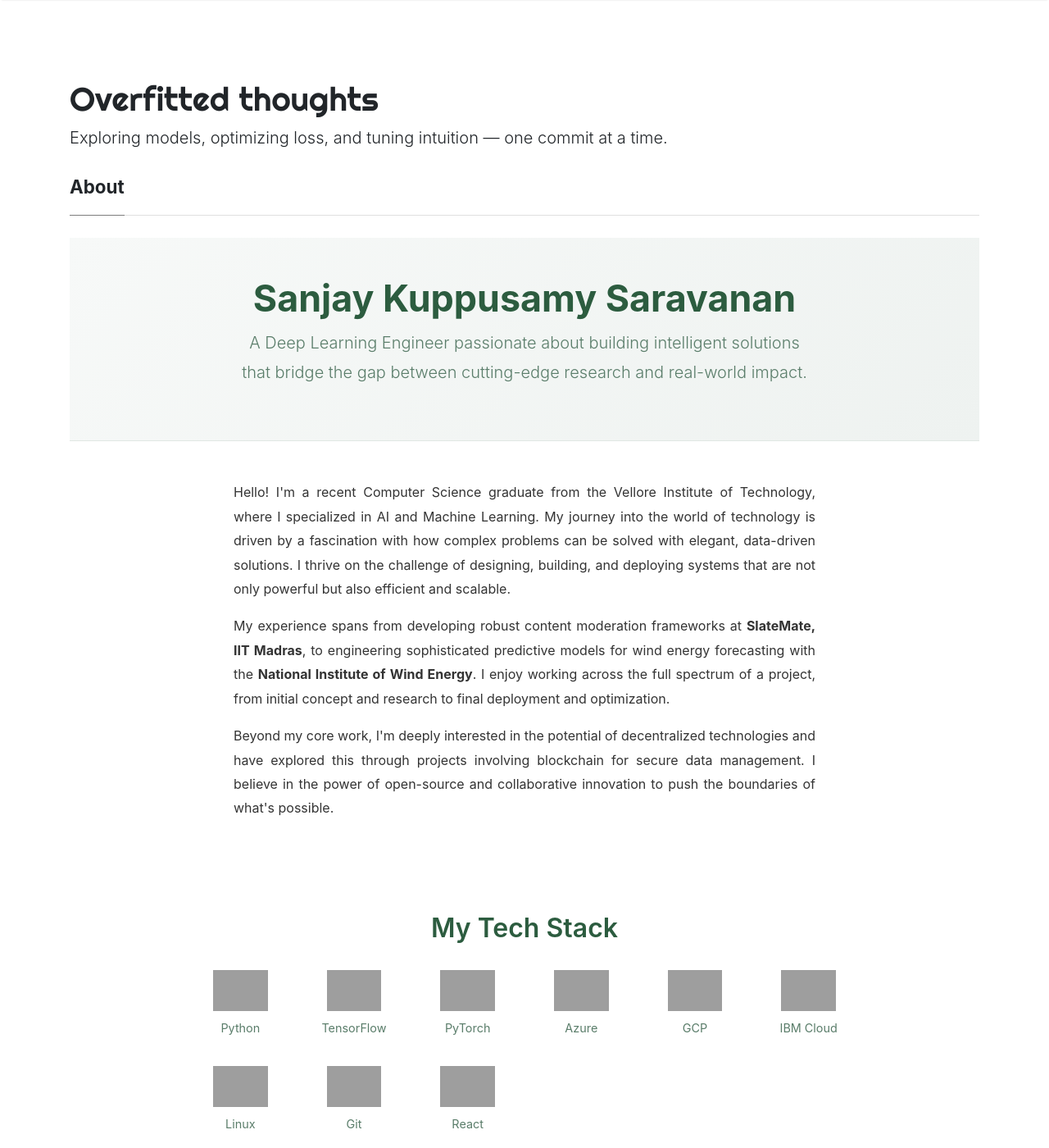
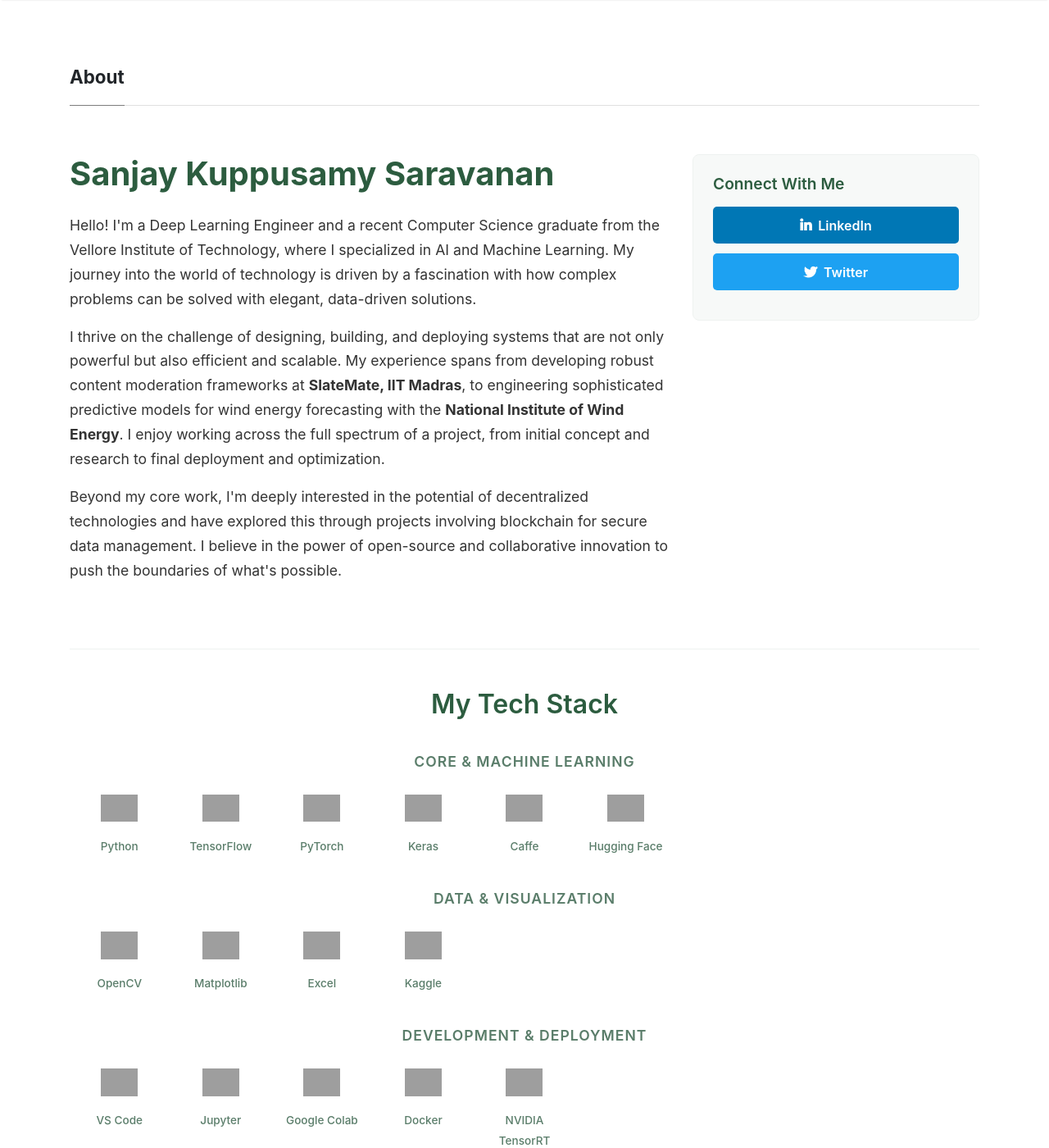
Before and after one commit to sanjay-ks23/sanjay-ks23.github.io, a Jekyll site: the page built from _pages/about.md, in a window 1280 px wide and 1400 px high. Shown: the whole window at 82% size. Built offline with Jekyll 4.4.1, drawn with Linux system fonts in a browser that asks for light colours; nearby versions of some CDN libraries; some of the changed text lies outside the part shown; grey boxes are pictures that could not be loaded.

Commit message:
Update about.md

```diff
--- a/_pages/about.md
+++ b/_pages/about.md
@@ -4,120 +4,122 @@
 permalink: /about
 comments: false
 show_explore: false
+show_sitetitle: false
 ---
 
 <style>
-    .about-header {
-        text-align: center;
-        padding: 3rem 0;
-        background: linear-gradient(135deg, #f7f9f8, #eef2f0);
-        border-bottom: 1px solid #e0e7e3;
+    .about-container {
+        padding: 2rem 0;
     }
-    .about-header h1 {
-        font-size: 2.8rem;
+    .about-main-content h1 {
+        font-size: 2.5rem;
         font-weight: 700;
         color: #2c5c3f;
-        margin-bottom: 0.5rem;
+        margin-bottom: 1.5rem;
     }
-    .about-header .lead {
-        font-size: 1.25rem;
-        color: #5a7d6a;
-        max-width: 700px;
-        margin: 0 auto;
+    .about-main-content p {
+        font-size: 1.1rem;
+        line-height: 1.7;
+        text-align: left;
+        margin-bottom: 1.25rem;
     }
-    .about-content {
+    .connect-sidebar {
+        position: sticky;
+        top: 80px;
+        padding: 1.5rem;
+        background-color: #f7f9f8;
+        border-radius: 8px;
+        border: 1px solid #eef2f0;
+    }
+    .connect-sidebar h4 {
+        font-size: 1.2rem;
+        font-weight: 600;
+        color: #2c5c3f;
+        margin-bottom: 1rem;
+    }
+    .connect-sidebar .btn {
+        display: block;
+        width: 100%;
+        margin-bottom: 0.75rem;
+        padding: 0.6rem 0;
+        font-weight: 600;
+        border-radius: 5px;
+        transition: all 0.3s ease;
+    }
+    .btn-linkedin { background-color: #0077b5; color: white; }
+    .btn-linkedin:hover { background-color: #005582; color: white; }
+    .btn-twitter { background-color: #1DA1F2; color: white; }
+    .btn-twitter:hover { background-color: #0c85d0; color: white; }
+
+    .tech-stack-section {
         padding: 3rem 0;
-        text-align: justify;
-    }
-    .tech-stack-section {
-        text-align: center;
-        padding: 3rem 0;
-        background-color: #ffffff;
+        margin-top: 2rem;
+        border-top: 1px solid #eef2f0;
     }
     .tech-stack-section h2 {
+        text-align: center;
         font-size: 2rem;
         font-weight: 600;
         color: #2c5c3f;
-        margin-bottom: 2rem;
+        margin-bottom: 2.5rem;
+    }
+    .tech-category {
+        margin-bottom: 2.5rem;
+    }
+    .tech-category h5 {
+        font-size: 1.1rem;
+        font-weight: 600;
+        color: #5a7d6a;
+        margin-bottom: 1.5rem;
+        text-align: center;
+        text-transform: uppercase;
+        letter-spacing: 1px;
     }
     .tech-stack-grid {
         display: grid;
-        grid-template-columns: repeat(auto-fill, minmax(100px, 1fr));
+        grid-template-columns: repeat(auto-fill, minmax(90px, 1fr));
         gap: 2rem;
-        max-width: 800px;
-        margin: 0 auto;
+        justify-items: center;
     }
     .tech-icon {
         display: flex;
         flex-direction: column;
         align-items: center;
-        gap: 0.5rem;
+        text-align: center;
+        gap: 0.75rem;
         transition: transform 0.2s ease;
     }
     .tech-icon:hover {
         transform: scale(1.1);
     }
     .tech-icon img {
-        height: 50px;
-        width: auto;
+        height: 45px;
+        width: 45px;
+        object-fit: contain;
     }
     .tech-icon span {
-        font-size: 0.9rem;
+        font-size: 0.85rem;
         color: #5a7d6a;
-    }
-    .connect-section {
-        text-align: center;
-        padding: 3rem 0;
-        background: linear-gradient(135deg, #f7f9f8, #eef2f0);
-        border-top: 1px solid #e0e7e3;
-    }
-    .connect-section h2 {
-        font-size: 2rem;
-        font-weight: 600;
-        color: #2c5c3f;
-        margin-bottom: 1rem;
-    }
-    .connect-section p {
-        color: #5a7d6a;
-        margin-bottom: 1.5rem;
-    }
-    .connect-buttons .btn {
-        margin: 0 0.5rem;
-        padding: 0.75rem 1.5rem;
-        font-weight: 600;
-        border-radius: 50px;
-        transition: all 0.3s ease;
-    }
-    .btn-linkedin {
-        background-color: #0077b5;
-        color: white;
-    }
-    .btn-linkedin:hover {
-        background-color: #005582;
-        color: white;
-    }
-    .btn-twitter {
-        background-color: #1DA1F2;
-        color: white;
-    }
-    .btn-twitter:hover {
-        background-color: #0c85d0;
-        color: white;
+        font-weight: 500;
     }
 </style>
 
-<div class="about-header">
-    <h1>Sanjay Kuppusamy Saravanan</h1>
-    <p class="lead">A Deep Learning Engineer passionate about building intelligent solutions that bridge the gap between cutting-edge research and real-world impact.</p>
-</div>
+<div class="about-container">
+    <div class="row">
+        <!-- Main Content -->
+        <div class="col-lg-8 about-main-content">
+            <h1>Sanjay Kuppusamy Saravanan</h1>
+            <p>Hello! I'm a Deep Learning Engineer and a recent Computer Science graduate from the Vellore Institute of Technology, where I specialized in AI and Machine Learning. My journey into the world of technology is driven by a fascination with how complex problems can be solved with elegant, data-driven solutions.</p>
+            <p>I thrive on the challenge of designing, building, and deploying systems that are not only powerful but also efficient and scalable. My experience spans from developing robust content moderation frameworks at <strong>SlateMate, IIT Madras</strong>, to engineering sophisticated predictive models for wind energy forecasting with the <strong>National Institute of Wind Energy</strong>. I enjoy working across the full spectrum of a project, from initial concept and research to final deployment and optimization.</p>
+            <p>Beyond my core work, I'm deeply interested in the potential of decentralized technologies and have explored this through projects involving blockchain for secure data management. I believe in the power of open-source and collaborative innovation to push the boundaries of what's possible.</p>
+        </div>
 
-<div class="container">
-    <div class="row justify-content-center">
-        <div class="col-lg-8">
-            <div class="about-content">
-                <p>Hello! I'm a recent Computer Science graduate from the Vellore Institute of Technology, where I specialized in AI and Machine Learning. My journey into the world of technology is driven by a fascination with how complex problems can be solved with elegant, data-driven solutions. I thrive on the challenge of designing, building, and deploying systems that are not only powerful but also efficient and scalable.</p>
-                <p>My experience spans from developing robust content moderation frameworks at <strong>SlateMate, IIT Madras</strong>, to engineering sophisticated predictive models for wind energy forecasting with the <strong>National Institute of Wind Energy</strong>. I enjoy working across the full spectrum of a project, from initial concept and research to final deployment and optimization.</p>
-                <p>Beyond my core work, I'm deeply interested in the potential of decentralized technologies and have explored this through projects involving blockchain for secure data management. I believe in the power of open-source and collaborative innovation to push the boundaries of what's possible.</p>
+        <!-- Sidebar -->
+        <div class="col-lg-4">
+            <div class="connect-sidebar">
+                <h4>Connect With Me</h4>
+                <a href="https://linkedin.com/in/sanjayks2317" target="_blank" class="btn btn-linkedin"><i class="fab fa-linkedin-in mr-2"></i>LinkedIn</a>
+                <a href="https://twitter.com/Sanj_AI_space" target="_blank" class="btn btn-twitter"><i class="fab fa-twitter mr-2"></i>Twitter</a>
             </div>
         </div>
     </div>
@@ -126,27 +128,38 @@
 <div class="tech-stack-section">
     <div class="container">
         <h2>My Tech Stack</h2>
-        <div class="tech-stack-grid">
-            <div class="tech-icon"><img src="https://cdn.jsdelivr.net/gh/devicons/devicon/icons/python/python-original.svg" alt="Python"><span>Python</span></div>
-            <div class="tech-icon"><img src="https://cdn.jsdelivr.net/gh/devicons/devicon/icons/tensorflow/tensorflow-original.svg" alt="TensorFlow"><span>TensorFlow</span></div>
-            <div class="tech-icon"><img src="https://cdn.jsdelivr.net/gh/devicons/devicon/icons/pytorch/pytorch-original.svg" alt="PyTorch"><span>PyTorch</span></div>
-            <div class="tech-icon"><img src="https://cdn.jsdelivr.net/gh/devicons/devicon/icons/azure/azure-original.svg" alt="Azure"><span>Azure</span></div>
-            <div class="tech-icon"><img src="https://cdn.jsdelivr.net/gh/devicons/devicon/icons/googlecloud/googlecloud-original.svg" alt="GCP"><span>GCP</span></div>
-            <div class="tech-icon"><img src="https://cdn.jsdelivr.net/gh/devicons/devicon/icons/ibm/ibm-original.svg" alt="IBM Cloud"><span>IBM Cloud</span></div>
-            <div class="tech-icon"><img src="https://cdn.jsdelivr.net/gh/devicons/devicon/icons/linux/linux-original.svg" alt="Linux"><span>Linux</span></div>
-            <div class="tech-icon"><img src="https://cdn.jsdelivr.net/gh/devicons/devicon/icons/git/git-original.svg" alt="Git"><span>Git</span></div>
-            <div class="tech-icon"><img src="https://cdn.jsdelivr.net/gh/devicons/devicon/icons/react/react-original.svg" alt="React"><span>React</span></div>
+
+        <div class="tech-category">
+            <h5>Core & Machine Learning</h5>
+            <div class="tech-stack-grid">
+                <div class="tech-icon"><img src="https://cdn.jsdelivr.net/gh/devicons/devicon/icons/python/python-original.svg" alt="Python"><span>Python</span></div>
+                <div class="tech-icon"><img src="https://cdn.jsdelivr.net/gh/devicons/devicon/icons/tensorflow/tensorflow-original.svg" alt="TensorFlow"><span>TensorFlow</span></div>
+                <div class="tech-icon"><img src="https://cdn.jsdelivr.net/gh/devicons/devicon/icons/pytorch/pytorch-original.svg" alt="PyTorch"><span>PyTorch</span></div>
+                <div class="tech-icon"><img src="https://cdn.jsdelivr.net/gh/devicons/devicon/icons/keras/keras-original.svg" alt="Keras"><span>Keras</span></div>
+                <div class="tech-icon"><img src="https://upload.wikimedia.org/wikipedia/commons/thumb/2/2d/Caffe_logo.svg/1200px-Caffe_logo.svg.png" alt="Caffe"><span>Caffe</span></div>
+                <div class="tech-icon"><img src="https://www.vectorlogo.zone/logos/huggingface_hf/huggingface_hf-icon.svg" alt="Hugging Face"><span>Hugging Face</span></div>
+            </div>
+        </div>
+
+        <div class="tech-category">
+            <h5>Data & Visualization</h5>
+            <div class="tech-stack-grid">
+                <div class="tech-icon"><img src="https://cdn.jsdelivr.net/gh/devicons/devicon/icons/opencv/opencv-original.svg" alt="OpenCV"><span>OpenCV</span></div>
+                <div class="tech-icon"><img src="https://cdn.jsdelivr.net/gh/devicons/devicon/icons/matplotlib/matplotlib-original.svg" alt="Matplotlib"><span>Matplotlib</span></div>
+                <div class="tech-icon"><img src="https://upload.wikimedia.org/wikipedia/commons/3/34/Microsoft_Office_Excel_%282019%E2%80%93present%29.svg" alt="Excel"><span>Excel</span></div>
+                <div class="tech-icon"><img src="https://www.vectorlogo.zone/logos/kaggle/kaggle-icon.svg" alt="Kaggle"><span>Kaggle</span></div>
+            </div>
+        </div>
+
+        <div class="tech-category">
+            <h5>Development & Deployment</h5>
+            <div class="tech-stack-grid">
+                <div class="tech-icon"><img src="https://cdn.jsdelivr.net/gh/devicons/devicon/icons/vscode/vscode-original.svg" alt="VS Code"><span>VS Code</span></div>
+                <div class="tech-icon"><img src="https://cdn.jsdelivr.net/gh/devicons/devicon/icons/jupyter/jupyter-original-wordmark.svg" alt="Jupyter"><span>Jupyter</span></div>
+                <div class="tech-icon"><img src="https://www.vectorlogo.zone/logos/google_colab/google_colab-icon.svg" alt="Google Colab"><span>Google Colab</span></div>
+                <div class="tech-icon"><img src="https://cdn.jsdelivr.net/gh/devicons/devicon/icons/docker/docker-original.svg" alt="Docker"><span>Docker</span></div>
+                <div class="tech-icon"><img src="https://upload.wikimedia.org/wikipedia/en/thumb/6/6e/Nvidia_TensorRT_logo.svg/1200px-Nvidia_TensorRT_logo.svg.png" alt="TensorRT"><span>NVIDIA TensorRT</span></div>
+            </div>
         </div>
     </div>
 </div>
-
-<div class="connect-section">
-    <div class="container">
-        <h2>Connect With Me</h2>
-        <p>I'm always excited to discuss new ideas, projects, or opportunities. Let's connect!</p>
-        <div class="connect-buttons">
-            <a href="https://linkedin.com/in/sanjayks2317" target="_blank" class="btn btn-linkedin"><i class="fab fa-linkedin-in mr-2"></i>LinkedIn</a>
-            <a href="https://twitter.com/Sanj_AI_space" target="_blank" class="btn btn-twitter"><i class="fab fa-twitter mr-2"></i>Twitter</a>
-        </div>
-    </div>
-</div>
```
